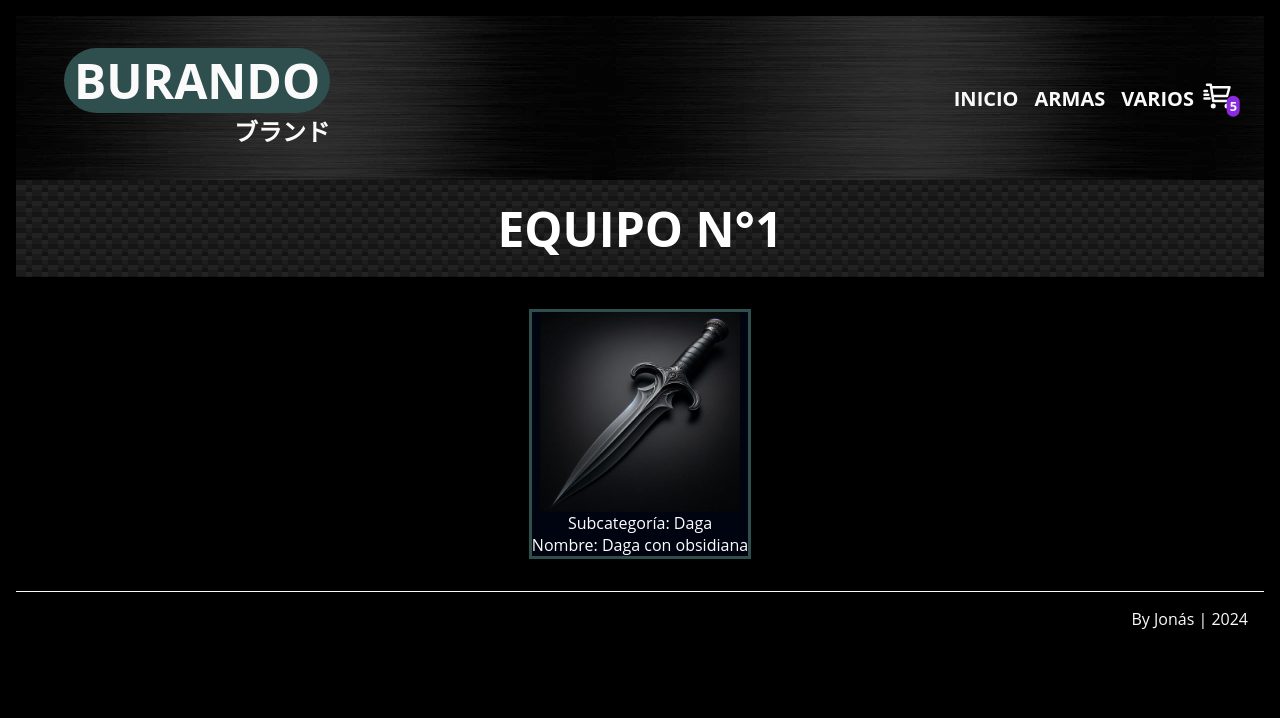
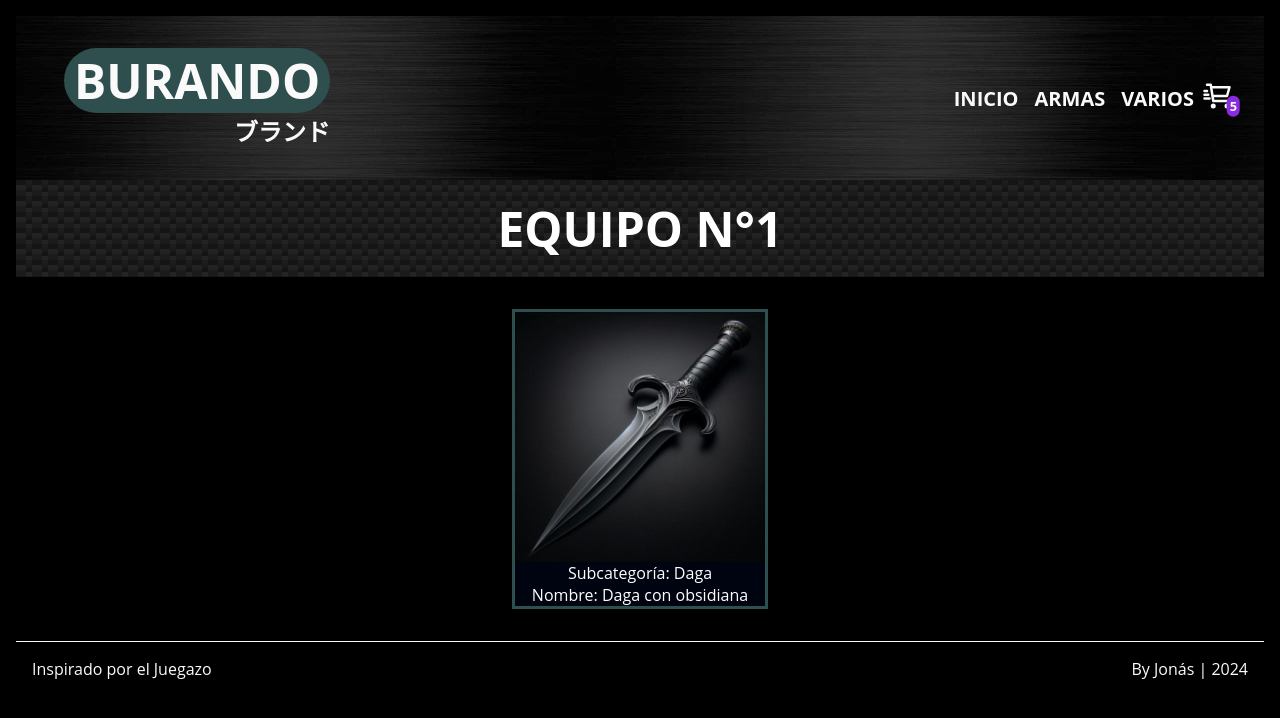
Before and after one commit to jef13121988/PF-Fernandez, a React (Vite) app: page /equipamiento/1 in a window 1280 px wide. Shown: the top 718 px of the page. Built offline with nearby package versions, Linux system fonts and the light colour scheme.

Commit message:
Corregidas cards y mejorado footer

```diff
--- a/src/components/equipo/Equipo.css
+++ b/src/components/equipo/Equipo.css
@@ -1,5 +1,6 @@
 .equipo__text {
     color: white;
+    text-align: center;
 }
 
 .equipo__container {
@@ -7,13 +8,23 @@
     background-color: #000411;
     display: flex;
     flex-direction: column;
-    justify-content: center;
+    justify-content: start;
     align-items: center;
+    width: 250px;
+    height: 100%;
+}
+
+.equipo__container:hover {
+    border: 3px solid #fafafa;
 }
 
 .equipo__img {
-    width: 200px;
-    height: 200px;
+    width: 250px;
+    height: 250px;
+}
+
+.equipo__img:hover {
+    opacity: 50%;
 }
 
 .equipo__img__container {
--- a/src/components/footer/Footer.css
+++ b/src/components/footer/Footer.css
@@ -7,5 +7,10 @@
     border-top: 1px solid #fafafa;
     display: flex;
     align-items: center;
-    justify-content: end;
+    justify-content: space-between;
 }
+
+.link__style {
+    text-decoration: none;
+    color: #fafafa;
+}
--- a/src/components/footer/Footer.jsx
+++ b/src/components/footer/Footer.jsx
@@ -3,6 +3,7 @@ import './Footer.css';
 function Footer() {
     return (
         <footer className='footer__style'>
+            <a href="https://jef13121988.github.io/ProyectoFinal-JavaScript/" className='link__style'>Inspirado por el Juegazo</a>
             <p> By Jonás | 2024 </p>
         </footer>
     )
```
